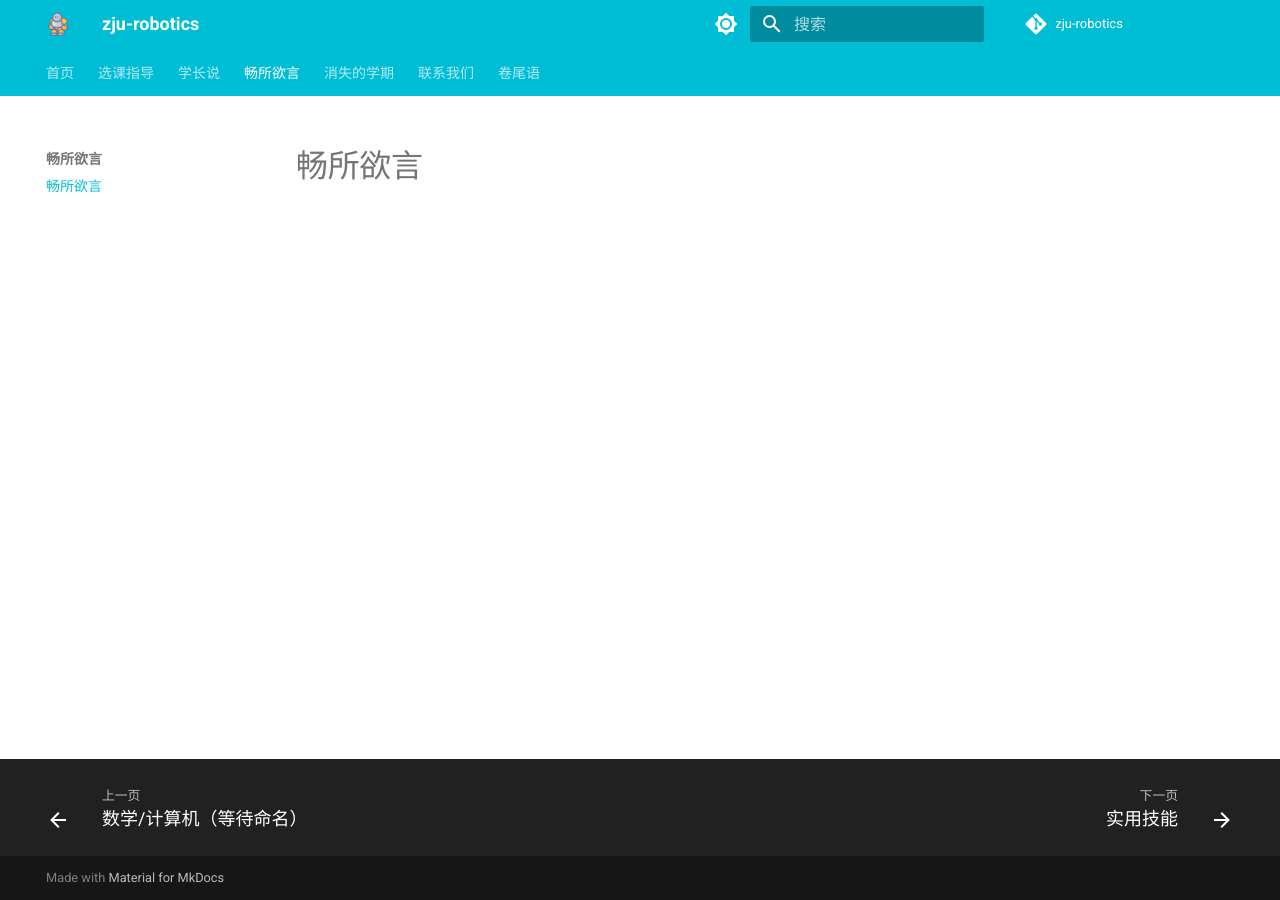
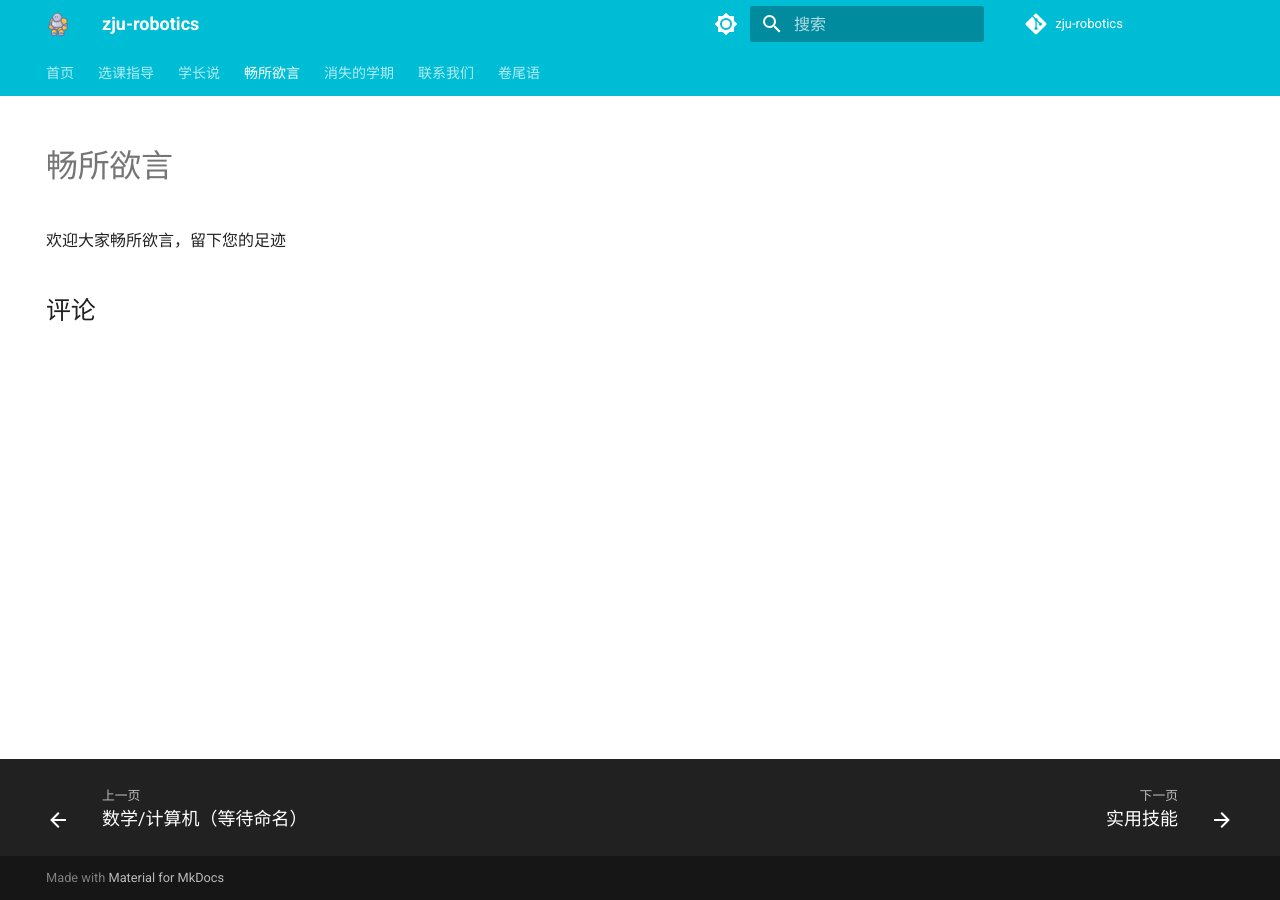
Before and after one commit to bclz19/zju-robotics, an MkDocs documentation site: the page built from docs/comment.md, in a window 1280 px wide. Built offline with MkDocs 1.6.1 and Material for MkDocs 9.7.7, drawn with Linux system fonts in a browser that asks for light colours; comment, search, counter and statistics services are not loaded.

Commit message:
成功了，tmd一定要记得英文符号还有顶格

```diff
--- a/docs/.meta.yml
+++ /dev/null
@@ -1 +0,0 @@
-comments: true
--- a/docs/comment.md
+++ b/docs/comment.md
@@ -1,9 +1,11 @@
-<!-- ---
+---
 title: 留言板
 hide:
-  #  - navigation # 显示右
-  #  - toc #显示左
-  #  - footer
-  #  - feedback
+  - navigation # 显示右
+  - toc #显示左
+    #   - footer
+  - feedback
 comments: true  #默认不开启评论
---- -->
+---
+
+欢迎大家畅所欲言，留下您的足迹
--- a/mkdocs.yml
+++ b/mkdocs.yml
@@ -170,8 +170,7 @@ nav:
     - 所以机器人工程到底是什么: senior_speech/whats_robotics.md
     - 科研方向/所需基础: senior_speech/research_guidance.md
     - 数学/计算机（等待命名）: senior_speech/math&computer_guidance.md
-  - 畅所欲言:
-    - 畅所欲言: "comment.md"
+  - 畅所欲言: comment.md
   - 消失的学期:
     - 实用技能: missing_semester/index.md
   - 联系我们: connect_us.md
```
Also changed, not shown: docs/index.md (+1 -0 lines).
